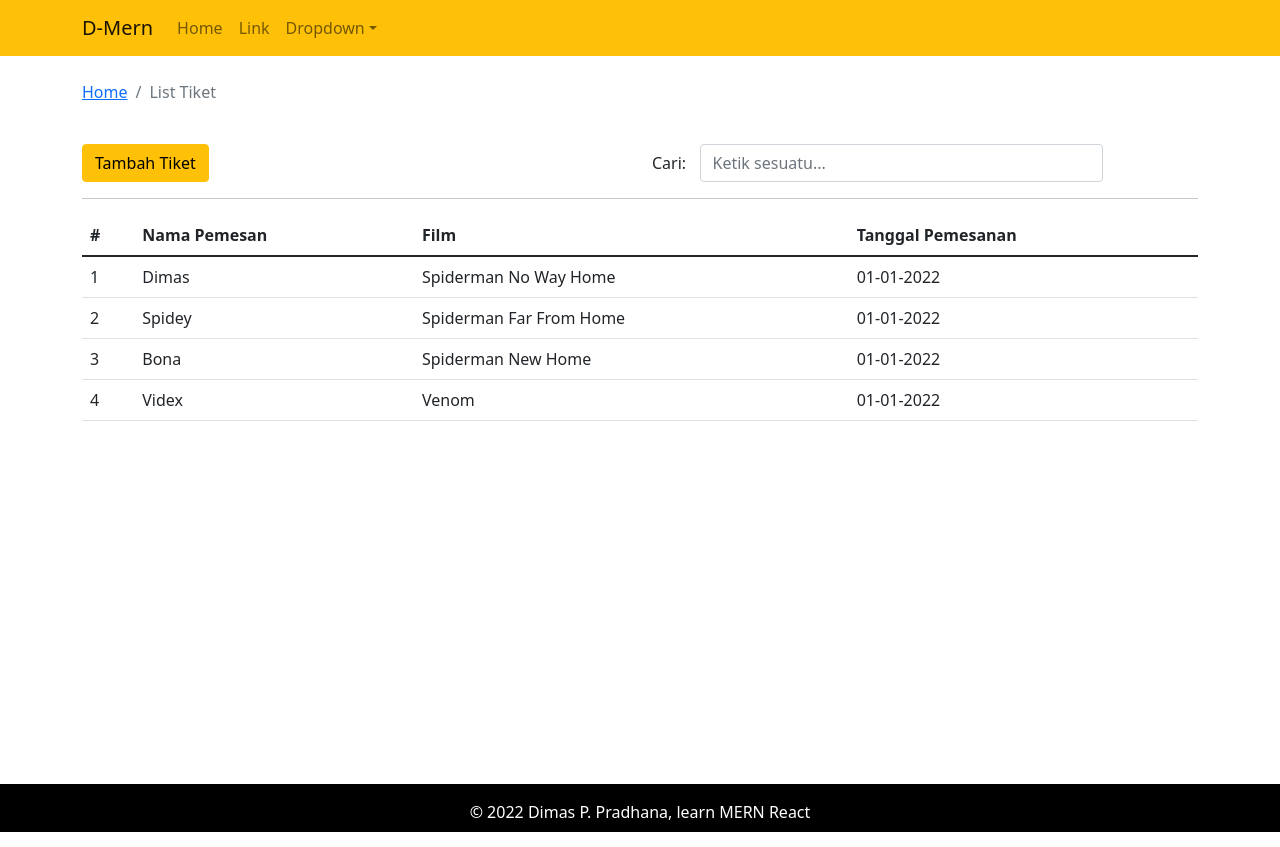
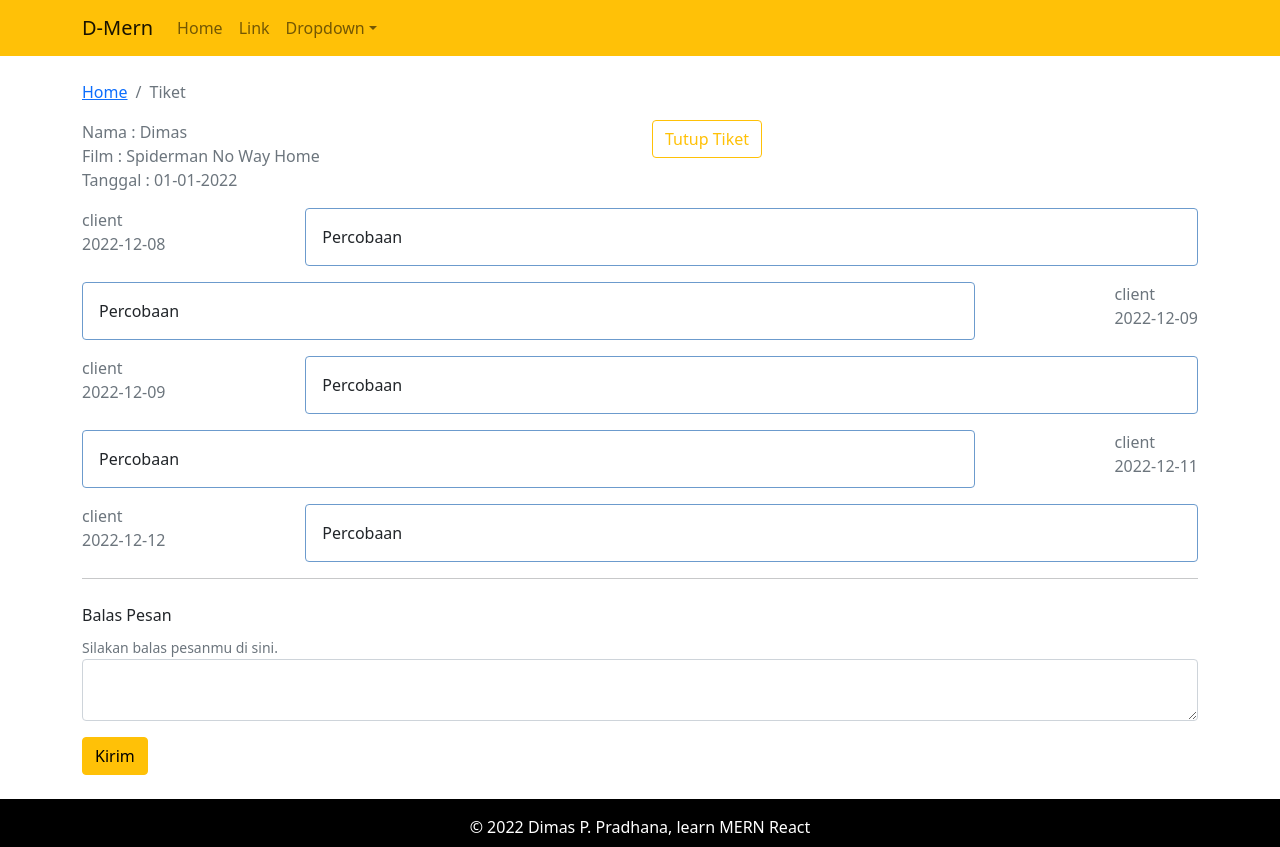
Before and after one commit to Taraz14/mern-frontend, a React (Create React App) app: page / in a window 1280 px wide. Built offline with nearby package versions, Linux system fonts and the light colour scheme.

Commit message:
reply messages

```diff
--- a/src/App.js
+++ b/src/App.js
@@ -7,9 +7,10 @@ import "./App.css";
 
 // import { AddTicket } from "./pages/tiket-baru/AddTicket.page";
 
-import { TicketList } from "./pages/tiket-list/TicketList.page";
+// import { TicketList } from "./pages/tiket-list/TicketList.page";
 
 import { DefaultLayout } from "./layout/DefaultLayout";
+import { Tiket } from "./pages/tiket/Tiket.page";
 
 function App() {
   return (
@@ -18,7 +19,8 @@ function App() {
       <DefaultLayout>
         {/* <Dashboard /> */}
         {/* <AddTicket /> */}
-        <TicketList />
+        {/* <TicketList /> */}
+        <Tiket />
       </DefaultLayout>
     </div>
   );
--- /dev/null
+++ b/src/component/rekam-pesan/RekamPesan.comp.js
@@ -0,0 +1,21 @@
+import React from "react";
+import PropTypes from "prop-types";
+import "./rekamPesan.style.css";
+
+export const RekamPesan = ({ msg }) => {
+  if (!msg) return null;
+  console.log(msg);
+  return msg.map((row, i) => (
+    <div key={i} className="message-history mt-3">
+      <div className="send font-weight-bold text-secondary">
+        <div className="sender">{row.messageBy}</div>
+        <div className="date">{row.date}</div>
+      </div>
+      <div className="message">{row.message}</div>
+    </div>
+  ));
+};
+
+RekamPesan.propTypes = {
+  msg: PropTypes.array.isRequired,
+};
--- /dev/null
+++ b/src/component/rekam-pesan/rekamPesan.style.css
@@ -0,0 +1,18 @@
+.message-history {
+  display: flex;
+  flex-direction: row;
+  justify-content: space-between;
+}
+
+.message-history:nth-child(even) {
+  display: flex;
+  flex-direction: row-reverse;
+  justify-content: space-between;
+}
+
+.message {
+  padding: 1rem;
+  width: 80%;
+  border: 1px solid #6c9bcd;
+  border-radius: 0.25rem;
+}
--- a/src/component/tabel-component/dummy-tickets.json
+++ b/src/component/tabel-component/dummy-tickets.json
@@ -4,7 +4,34 @@
         "nama":"Dimas",
         "film":"Spiderman No Way Home",
         "status":"sudah dipesan",
-        "tanggal_pesan":"01-01-2022"
+        "tanggal_pesan":"01-01-2022",
+        "history":[
+            {
+                "date": "2022-12-08",
+                "message": "Percobaan",
+                "messageBy": "client"
+            },
+            {
+                "date": "2022-12-09",
+                "message": "Percobaan",
+                "messageBy": "client"
+            },
+            {
+                "date": "2022-12-09",
+                "message": "Percobaan",
+                "messageBy": "client"
+            },
+            {
+                "date": "2022-12-11",
+                "message": "Percobaan",
+                "messageBy": "client"
+            },
+            {
+                "date": "2022-12-12",
+                "message": "Percobaan",
+                "messageBy": "client"
+            }
+        ]
     },
     {
         "id":2,
--- /dev/null
+++ b/src/component/tiket-update/TiketUpdate.comp.js
@@ -0,0 +1,33 @@
+import React from "react";
+import PropTypes from "prop-types";
+import { Form, Button } from "react-bootstrap";
+
+export const TiketUpdate = ({ msg, handleOnChange, handleOnSubmit }) => {
+  return (
+    <Form onSubmit={handleOnSubmit}>
+      <Form.Label>Balas Pesan</Form.Label>
+      <br />
+      <Form.Text className="text-muted text-sm">
+        Silakan balas pesanmu di sini.
+      </Form.Text>
+      <Form.Control
+        as="textarea"
+        row="5"
+        name="detail"
+        value={msg}
+        onChange={handleOnChange}
+      />
+      <div className="text-right mt-3 mb-4">
+        <Button variant="warning" type="submit">
+          Kirim
+        </Button>
+      </div>
+    </Form>
+  );
+};
+
+TiketUpdate.propTypes = {
+  handleOnChange: PropTypes.func.isRequired,
+  handleOnSubmit: PropTypes.func.isRequired,
+  msg: PropTypes.string.isRequired,
+};
--- /dev/null
+++ b/src/pages/tiket/Tiket.page.js
@@ -0,0 +1,56 @@
+import React, { useEffect, useState } from "react";
+import { Container, Row, Col, Button } from "react-bootstrap";
+import { PageBreadcrumb } from "../../component/breadcrumb/PageBreadcrumb.comp";
+import tickets from "../../component/tabel-component/dummy-tickets.json";
+import { RekamPesan } from "../../component/rekam-pesan/RekamPesan.comp";
+import { TiketUpdate } from "../../component/tiket-update/TiketUpdate.comp";
+
+const ticket = tickets[0];
+export const Tiket = () => {
+  const [message, setMessage] = useState("");
+
+  useEffect(() => {}, [message]);
+
+  const handleOnChange = (e) => {
+    setMessage(e.target.value);
+  };
+
+  const handleOnSubmit = () => {
+    alert(message);
+  };
+
+  return (
+    <Container>
+      <Row>
+        <Col>
+          <PageBreadcrumb page="Tiket" />
+        </Col>
+      </Row>
+      <Row>
+        <Col className="text-weight-bolder text-secondary">
+          <div className="nama">Nama : {ticket.nama}</div>
+          <div className="film">Film : {ticket.film}</div>
+          <div className="tanggal">Tanggal : {ticket.tanggal_pesan}</div>
+        </Col>
+        <Col className="text-right">
+          <Button variant="outline-warning">Tutup Tiket</Button>
+        </Col>
+      </Row>
+      <Row>
+        <Col>
+          <RekamPesan msg={ticket.history} />
+        </Col>
+      </Row>
+      <hr />
+      <Row className="mt-4">
+        <Col>
+          <TiketUpdate
+            msg={message}
+            handleOnChange={handleOnChange}
+            handleOnSubmit={handleOnSubmit}
+          />
+        </Col>
+      </Row>
+    </Container>
+  );
+};
```
